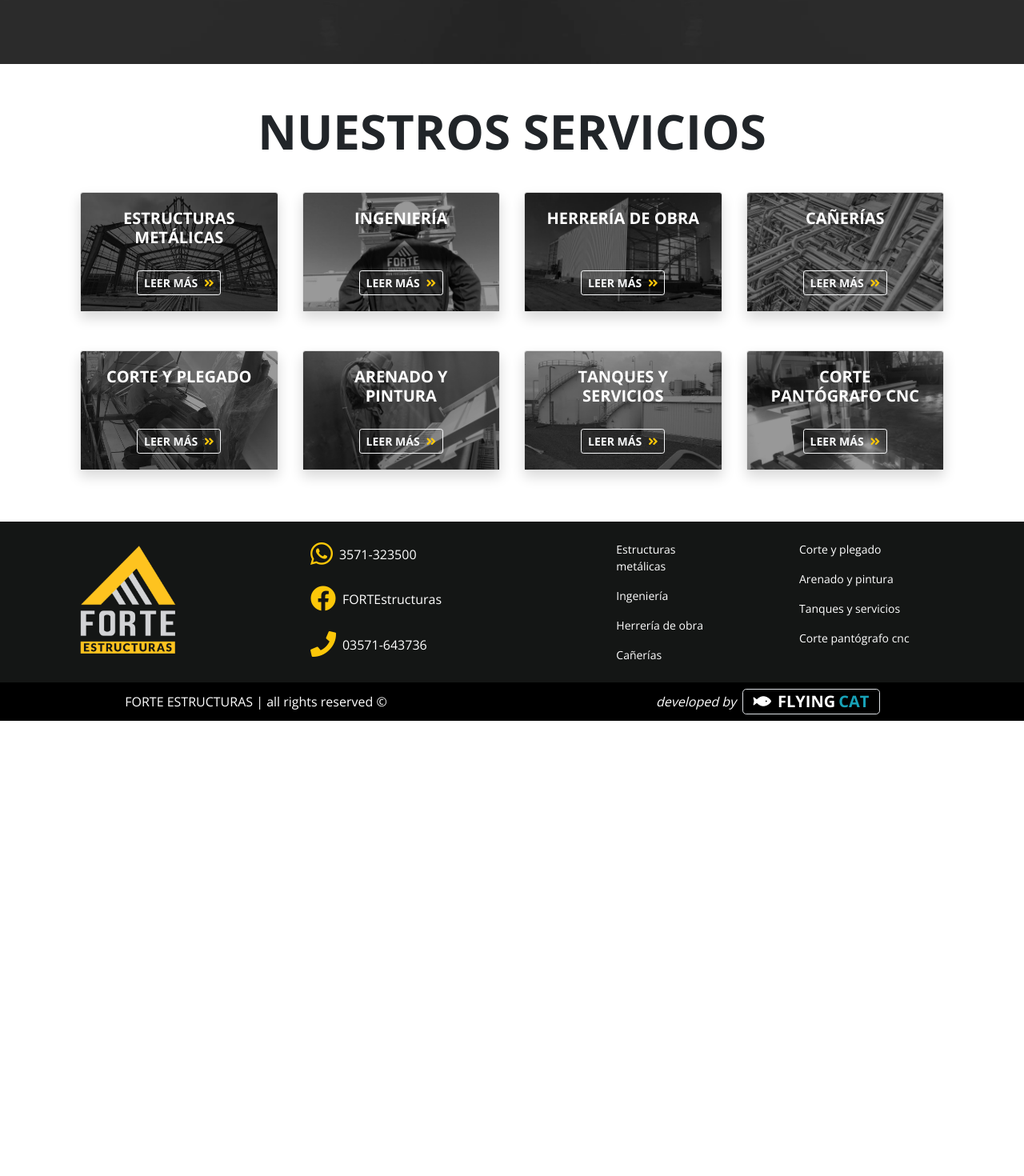
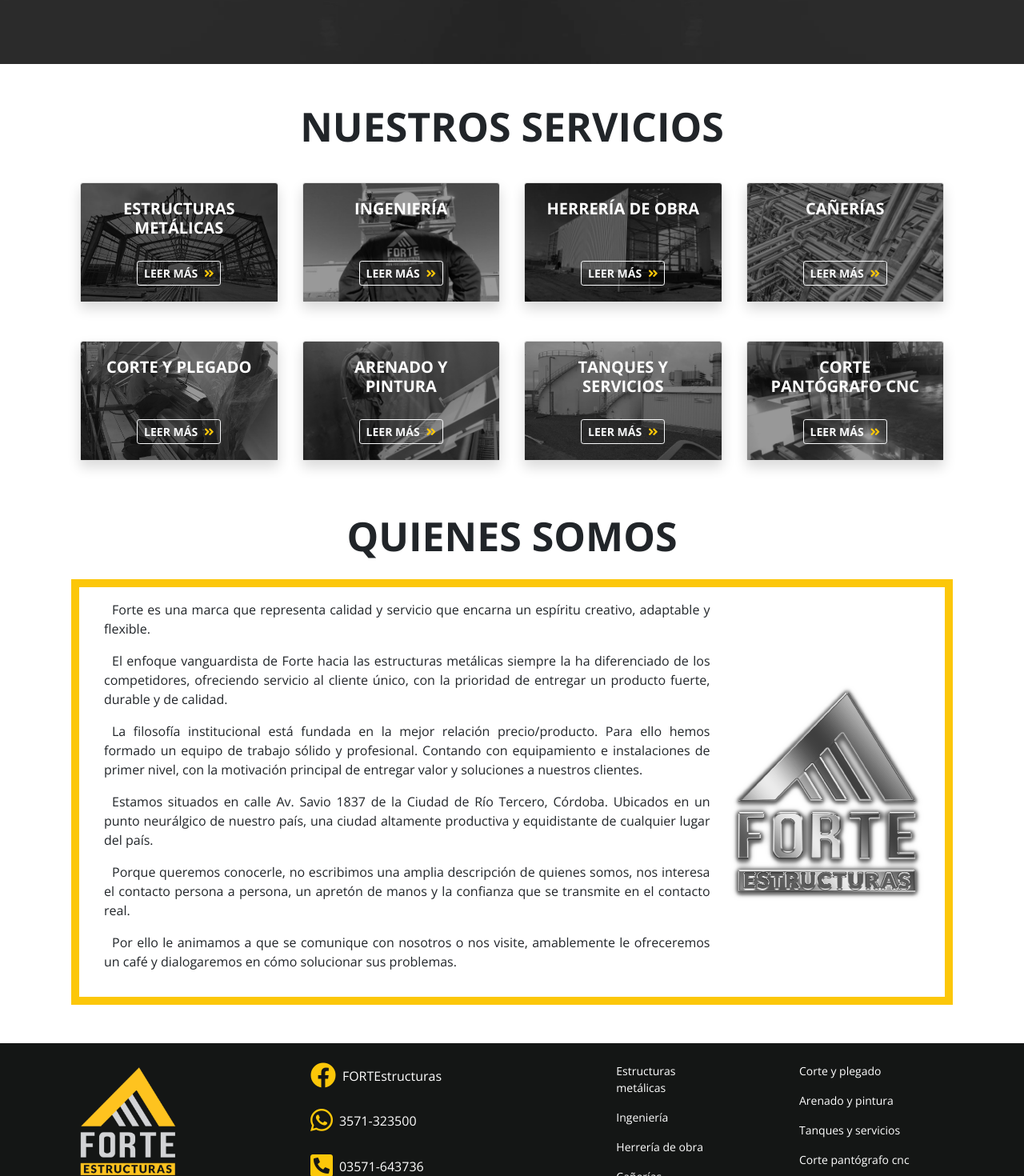
Before and after one commit to Julio-Borri/forte-estructuras, a React (Create React App) app: page / in a window 1280 px wide. Shown: the part 720-2190 px from the top of the page at 80% size. Before the commit the page ends 1621 px from the top, so only its background shows below. Built offline with nearby package versions, Linux system fonts and the light colour scheme.

Commit message:
About Us

```diff
--- /dev/null
+++ b/src/components/AboutUs.js
@@ -0,0 +1,55 @@
+import React from 'react';
+import ResponsiveTitle from './shared-components/ResponsiveTitle';
+import data from '../data';
+import { Container, Row, Col } from 'react-bootstrap';
+import brandLogo from '../img/forte logo.png';
+import styled from 'styled-components';
+
+
+export default function AboutUs() {
+  return (
+    <React.Fragment>
+      <Container className="text-center mt-5 mb-4">
+        <Row className="mb-2">
+          <Col className="mb-2">
+            <ResponsiveTitle
+              inputColor="dark"
+              fontSizeHigh="50px"
+              fontSizeMEdium="35px"
+              fontSizeSmall="30px"
+            >{data.titulos.title4}
+            </ResponsiveTitle>
+          </Col>
+        </Row>
+        <StyledRow className="p-3 text-justify m-1">
+          <Col md={9} xs={12}>
+            <p>{data.textosVarios.texto3}</p><p>{data.textosVarios.texto4}</p>
+            <p>{data.textosVarios.texto5}</p><p>{data.textosVarios.texto6}</p>
+            <p>{data.textosVarios.texto7}</p><p>{data.textosVarios.texto8}</p>
+          </Col>
+          <Col md={3} xs={12} className="d-flex align-items-center justify-content-center">
+            <ImgResponsive src={brandLogo} alt="Brand Logo" />
+          </Col>
+        </StyledRow>
+      </Container>
+    </React.Fragment>
+  )
+}
+
+const StyledRow = styled(Row)`
+  border: 10px solid var(--mainYellow);
+  text-indent: 10px;
+  @media screen and (max-width: 600px) {
+    font-size: 14px;
+  }
+`
+
+const ImgResponsive = styled.img`
+  height: 300px;
+  @media screen and (max-width: 992px) {
+    height: 250px;
+  }
+  @media screen and (max-width: 600px) {
+    height: 200px;
+  }
+`
--- a/src/components/Footer.js
+++ b/src/components/Footer.js
@@ -71,9 +71,9 @@
 const ImgResponsive = styled.img`
   height: 150px;
   @media screen and (max-width: 992px) {
-    height: 100px;
+    height: 125px;
   }
   @media screen and (max-width: 600px) {
-    height: 100px;
+    height: 125px;
   }
 `
--- /dev/null
+++ b/src/components/Header.js
@@ -0,0 +1,63 @@
+import React from 'react';
+import { Container, Row, Col } from 'react-bootstrap';
+import data from '../data';
+import ResponsiveTitle from './shared-components/ResponsiveTitle';
+import bgHeader from '../img/bg_header2.png';
+import brandLogo from '../img/forte-estructuras logo plano.png';
+import FadeIn from './shared-components/FadeIn';
+import styled from 'styled-components';
+
+export default function Header() {
+  return (
+    <Container fluid style={contStyle} className="d-flex flex-column align-items-center justify-content-center w-100">
+        <Row className="mb-2">
+          <Col>
+            <ImgResponsive src={brandLogo} alt="Brand Logo" />
+          </Col>
+        </Row>
+        <Row className="d-flex flex-column text-uppercase text-center">
+          <Col>
+            <FadeIn sec="2s">
+              <ResponsiveTitle
+                inputColor="white"
+                fontSizeHigh="60px"
+                fontSizeMEdium="40px"
+                fontSizeSmall="35px"
+              >{data.textosVarios.texto1}
+              </ResponsiveTitle>
+            </FadeIn>
+          </Col>
+          <Col>
+            <FadeIn sec="6s">
+              <ResponsiveTitle
+                inputColor="var(--mainYellow)"
+                fontSizeHigh="60px"
+                fontSizeMEdium="40px"
+                fontSizeSmall="35px"
+              >{data.textosVarios.texto2}
+              </ResponsiveTitle>
+            </FadeIn>
+          </Col>
+        </Row>
+      </Container>
+  )
+}
+
+const contStyle = {
+  backgroundImage: 'url(' + bgHeader + ')',
+  backgroundPosition: "center",
+  backgroundRepeat: "no-repeat",
+  backgroundAttachment: "fixed",
+  backgroundSize: "cover",
+  height: "100vh",
+}
+
+const ImgResponsive = styled.img`
+  height: 300px;
+  @media screen and (max-width: 992px) {
+    height: 250px;
+  }
+  @media screen and (max-width: 600px) {
+    height: 200px;
+  }
+`
--- a/src/components/Home.js
+++ b/src/components/Home.js
@@ -1,63 +1,14 @@
 import React from 'react';
-import { Container, Row, Col } from 'react-bootstrap';
-import bgHeader from '../img/bg_header2.png';
-import brandLogo from '../img/forte-estructuras logo plano.png';
-import data from '../data';
-import CardDeck from './CardDeck';
-import ResponsiveTitle from './shared-components/ResponsiveTitle';
-import FadeIn from './shared-components/FadeIn';
-import styled from 'styled-components';
-
+import Header from './Header';
+import Services from './Services';
+import AboutUs from './AboutUs';
 
 export default function Home() {
   return (
     <React.Fragment>
-      <Container fluid style={contStyle} className="d-flex flex-column align-items-center justify-content-center w-100">
-        <Row className="mb-2">
-          <Col>
-            <ImgResponsive src={brandLogo} alt="Brand Logo" />
-          </Col>
-        </Row>
-        <Row className="d-flex flex-column text-uppercase text-center">
-          <Col>
-            <FadeIn sec="2s">
-              <ResponsiveTitle inputColor="white">{data.textosVarios.texto1}</ResponsiveTitle>
-            </FadeIn>
-          </Col>
-          <Col>
-            <FadeIn sec="6s">
-              <ResponsiveTitle inputColor="var(--mainYellow)">{data.textosVarios.texto2}</ResponsiveTitle>
-            </FadeIn>
-          </Col>
-        </Row>
-      </Container>
-      <Container className="text-center mt-5 mb-4">
-        <ResponsiveTitle inputColor="dark">{data.titulos.title1}</ResponsiveTitle>
-      </Container>
-      <Container>
-        <CardDeck />
-      </Container>
-
-
+      <Header />
+      <Services />
+      <AboutUs />
     </React.Fragment>
   )
 }
-
-const contStyle = {
-  backgroundImage: 'url(' + bgHeader + ')',
-  backgroundPosition: "center",
-  backgroundRepeat: "no-repeat",
-  backgroundAttachment: "fixed",
-  backgroundSize: "cover",
-  height: "100vh",
-}
-
-const ImgResponsive = styled.img`
-  height: 300px;
-  @media screen and (max-width: 992px) {
-    height: 250px;
-  }
-  @media screen and (max-width: 600px) {
-    height: 200px;
-  }
-`
--- a/src/components/NavbarForte.js
+++ b/src/components/NavbarForte.js
@@ -30,7 +30,7 @@
             {linkList}
             <StyledLinksIcon inputColor="#3b5998"><i class="fab fa-facebook fa-2x mt-1"></i></StyledLinksIcon>
             <StyledLinksIcon inputColor="#25D366"><i class="fab fa-whatsapp fa-2x mt-1"></i></StyledLinksIcon>
-            <StyledLinksIcon inputColor="white"><i class="fas fa-phone fa-2x mt-1"></i></StyledLinksIcon>
+            <StyledLinksIcon inputColor="white"><i class="fas fa-phone-square-alt fa-2x mt-1"></i></StyledLinksIcon>
           </Nav>
         </Navbar.Collapse>
       </Navbar>
--- /dev/null
+++ b/src/components/Services.js
@@ -0,0 +1,24 @@
+import React from 'react';
+import { Container } from 'react-bootstrap';
+import CardDeck from './CardDeck';
+import ResponsiveTitle from './shared-components/ResponsiveTitle';
+import data from '../data';
+
+export default function Services() {
+  return (
+    <React.Fragment>
+      <Container className="text-center mt-5 mb-4">
+        <ResponsiveTitle
+          inputColor="dark"
+          fontSizeHigh="50px"
+          fontSizeMEdium="35px"
+          fontSizeSmall="30px"
+        >{data.titulos.title1}
+        </ResponsiveTitle>
+      </Container>
+      <Container className="mb-5">
+        <CardDeck />
+      </Container>
+    </React.Fragment>
+  )
+}
--- a/src/components/shared-components/ResponsiveTitle.js
+++ b/src/components/shared-components/ResponsiveTitle.js
@@ -1,15 +1,15 @@
 import styled from 'styled-components';
 
 const ResponsiveTitle = styled.h1`
-  font-size: 60px;
+  font-size: ${props => props.fontSizeHigh};
   font-weight: 700;
   text-transform: uppercase;
   color: ${props => props.inputColor || "white"};
   @media screen and (max-width: 992px) {
-    font-size: 40px;
+    font-size: ${props => props.fontSizeMedium};
   }
   @media screen and (max-width: 600px) {
-    font-size: 35px;
+    font-size: ${props => props.fontSizeSmall};
   }
 `
 
--- a/src/components/shared-components/StyledLinks.js
+++ b/src/components/shared-components/StyledLinks.js
@@ -5,7 +5,7 @@
   text-transform: uppercase;
   font-weight: 700;
   color: black !important;
-  margin-left: 5px;
+  margin-right: 8px;
   border-left-width: ${props => props.inputBorder || "0"};
   border-color: white;
   border-left-style: dashed;
--- a/src/data.js
+++ b/src/data.js
@@ -105,17 +105,19 @@
   footerIconsBig : [
     {
       id: 1,
-      icon: "fab fa-whatsapp fa-2x",
-      text: "3571-323500",
-    },
-    {
-      id: 2,
       icon: "fab fa-facebook fa-2x",
       text: "FORTEstructuras",
     },
     {
+      id: 2,
+      icon: "fab fa-whatsapp fa-2x",
+      //icon: "fab fa-whatsapp-square fa-2x",
+      text: "3571-323500",
+    },
+    {
       id: 3,
-      icon: "fab fas fa-phone fa-2x",
+      //icon: "fab fas fa-phone fa-2x",
+      icon: "fas fa-phone-square-alt fa-2x",
       text: "03571-643736",
     },
   ],
```
Also changed, not shown: src/components/shared-components/BrandLogo.js (+6 -7 lines).
